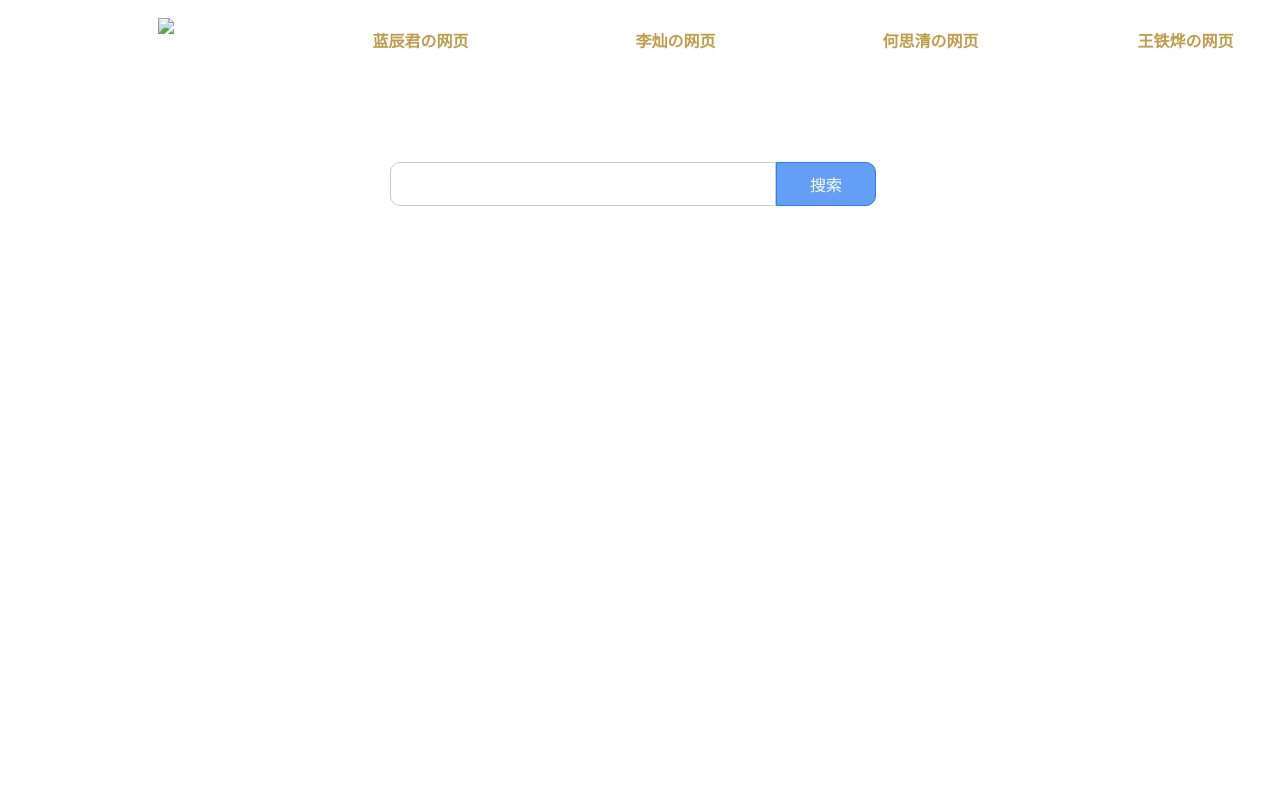
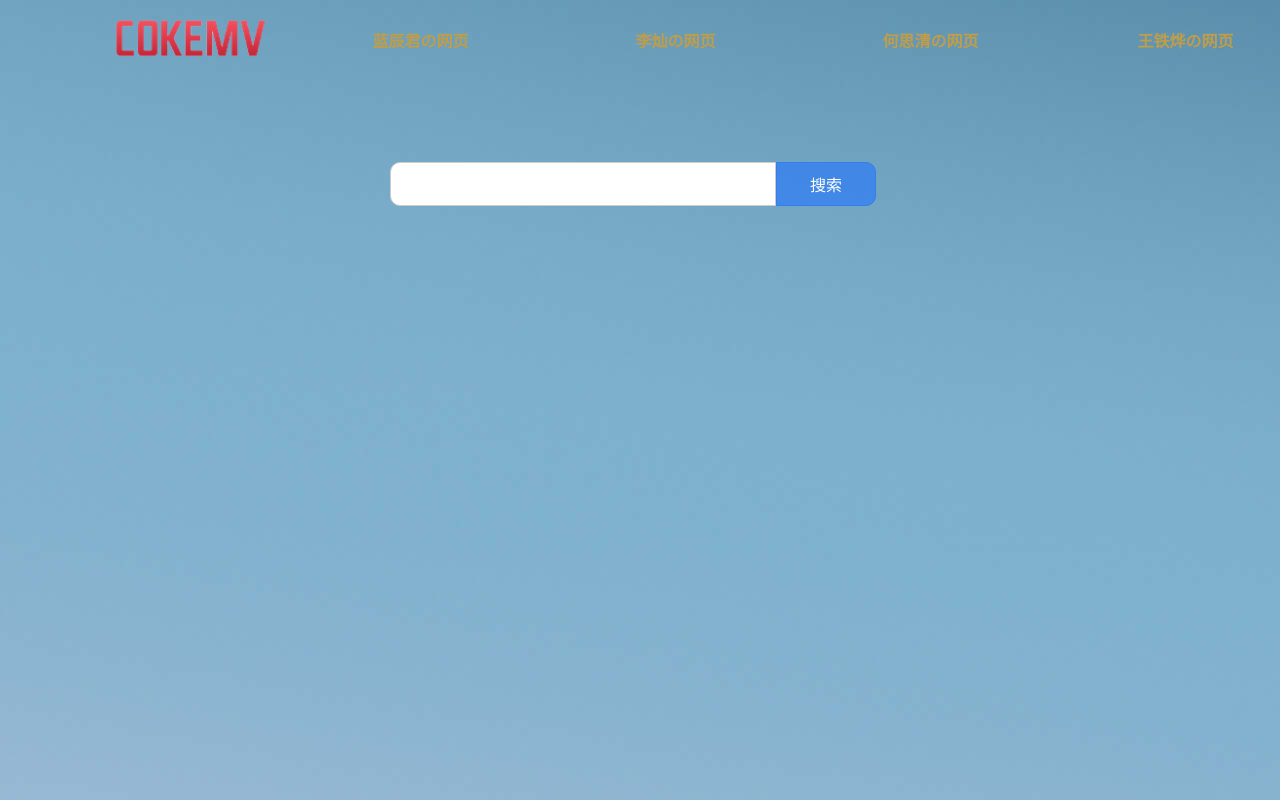
Before and after one commit to Yedn/tieyewang, a plain HTML site: page index.html in a window 1280 px wide. Shown: the top 800 px of the page. Drawn offline with Linux system fonts and the light colour scheme; the site is published under a folder, as on GitHub Pages, so addresses that start at the root find nothing.

Commit message:
Update index.html

```diff
--- a/index.html
+++ b/index.html
@@ -6,7 +6,7 @@
     <meta name="viewport" content="width=device-width, initial-scale=1.0">
     <style>
         body {
-            background-image: url('/wty056/image/background.jpg');
+            background-image: url('./wty056/image/background.jpg');
         }
     </style><!--背景-->
     <style>
@@ -104,7 +104,7 @@
     <div class="box-top">
         <ul class="top-ui">
             <li>
-                <a href="https://kennny6.github.io/cs2304.github.io/"><img src="/wty056/image/logo.png"></a> <!--重启button-->
+                <a href="https://kennny6.github.io/cs2304.github.io/"><img src="./wty056/image/logo.png"></a> <!--重启button-->
             </li>
             <li><a href="#"> 蓝辰君の网页 </a></li>
             <li><a href="#"> 李灿の网页 </a></li>
```
